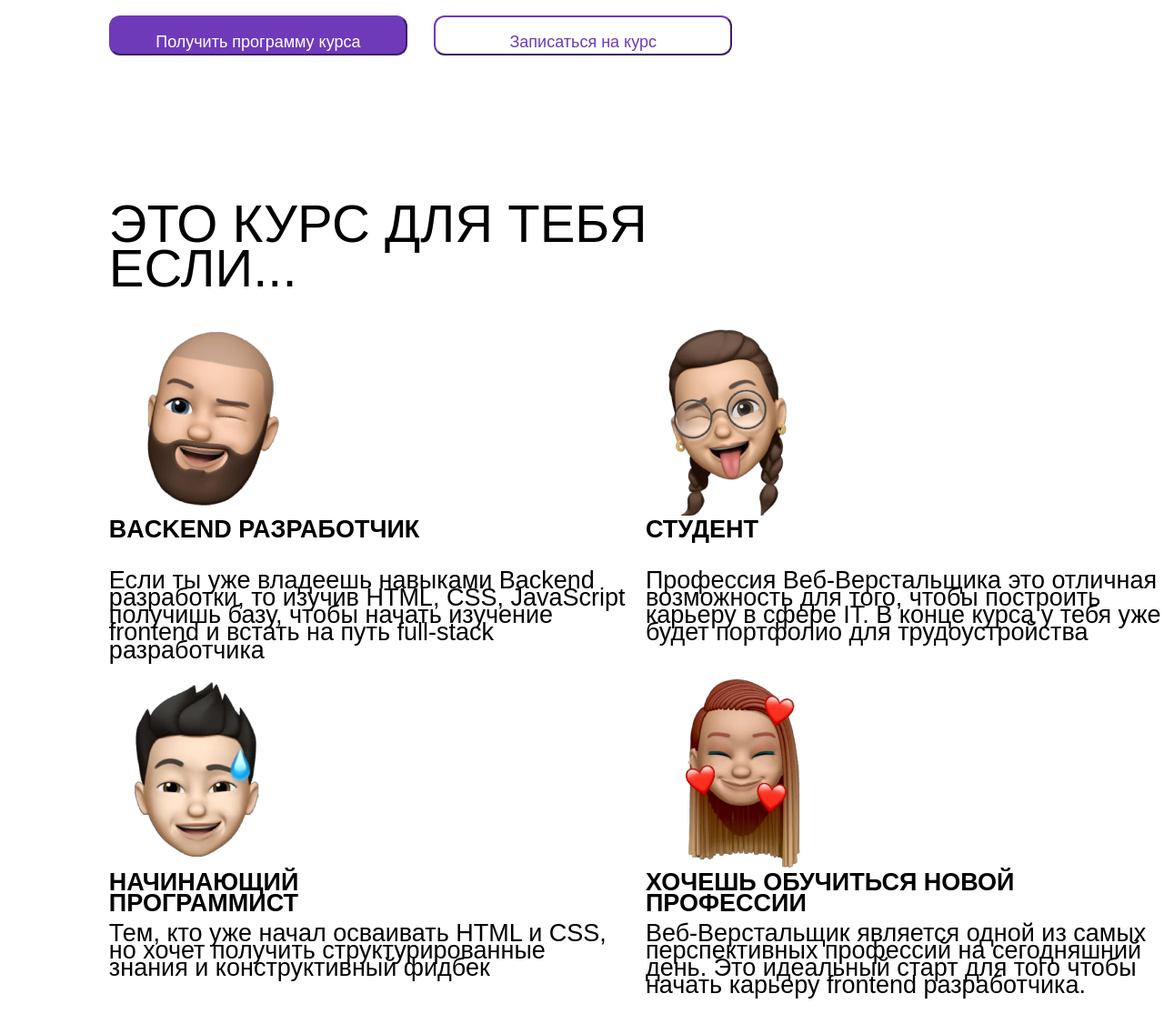
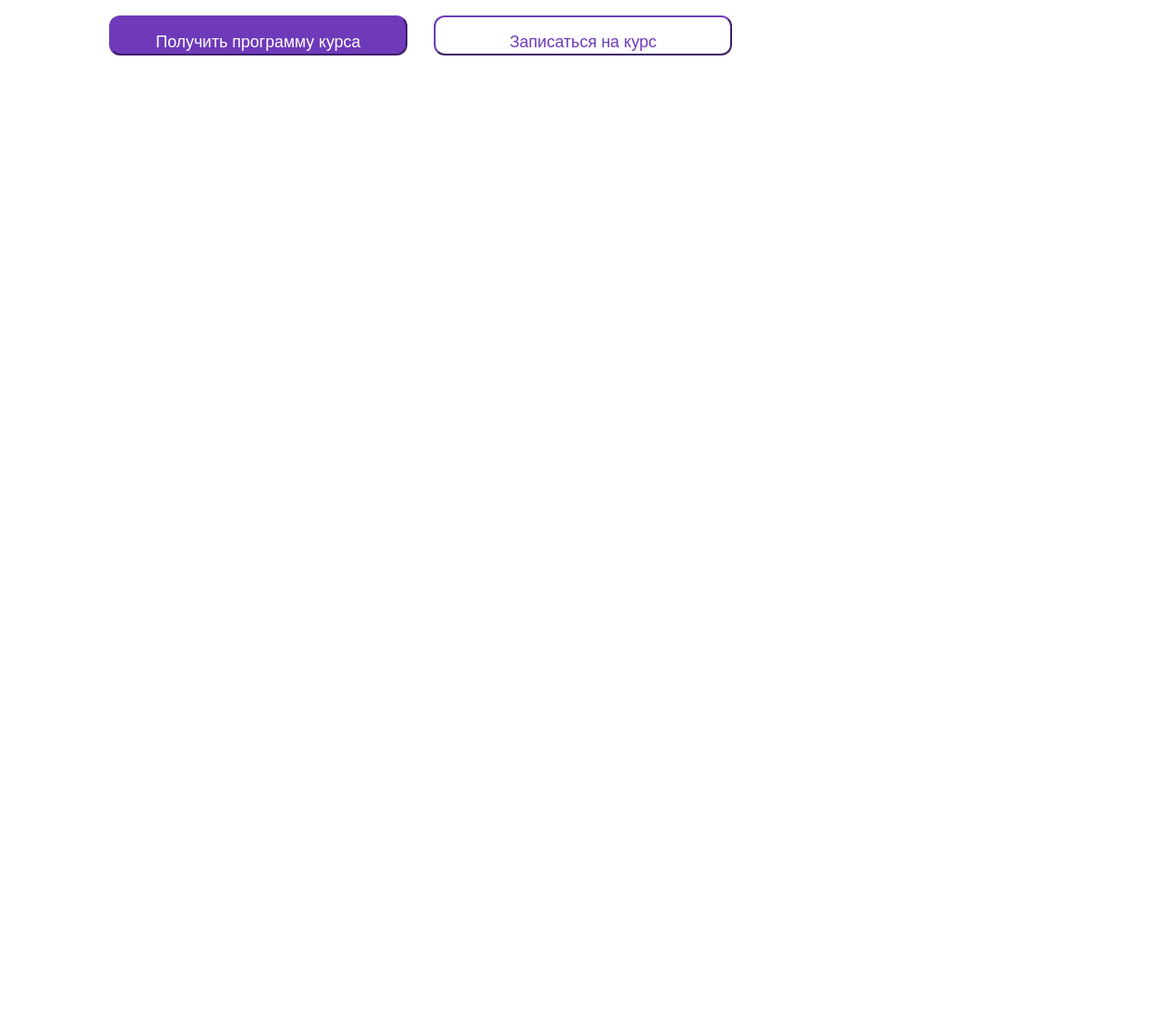
Before and after one commit to Odil-Abduhamidov/Landing2, a plain HTML site: page index.html in a window 1280 px wide. Shown: the part 565-1702 px from the top of the page at 91% size. After the commit the page ends 800 px from the top, so only its background shows below. Drawn offline with Linux system fonts and the light colour scheme; a web font is replaced by a local one.

Commit message:
prettier

```diff
--- a/index.html
+++ b/index.html
@@ -33,46 +33,5 @@
         <button class="sign_up">Записаться на курс</button>
       </div>
     </section>
-
-    <section class="second_wrapper">
-      <h2 class="for_you">ЭТО КУРС ДЛЯ ТЕБЯ ЕСЛИ...</h2>
-      <div class="cards">
-        <card class="infor">
-          <img src="./img/mujic.png" alt="mujic" />
-          <h3>BACKEND РАЗРАБОТЧИК</h3>
-          <p>
-            Если ты уже владеешь навыками Backend разработки, то изучив HTML,
-            CSS, JavaScript получишь базу, чтобы начать изучение frontend и
-            встать на путь full-stack разработчика
-          </p>
-        </card>
-        <card class="infor">
-          <img src="./img/women.png" alt="women" />
-          <h3>СТУДЕНТ</h3>
-          <p>
-            Профессия Веб-Верстальщика это отличная возможность для того, чтобы
-            построить карьеру в сфере IT. В конце курса у тебя уже будет
-            портфолио для трудоустройства
-          </p>
-        </card>
-        <card class="infor">
-          <img src="./img/sigma.png" alt="sigma" />
-          <h3>НАЧИНАЮЩИЙ ПРОГРАММИСТ</h3>
-          <p>
-            Тем, кто уже начал осваивать HTML и CSS, но хочет получить
-            структурированные знания и конструктивный фидбек
-          </p>
-        </card>
-        <card class="infor">
-          <img src="./img/lubov.png" alt="lubov" />
-          <h3>ХОЧЕШЬ ОБУЧИТЬСЯ НОВОЙ ПРОФЕССИИ</h3>
-          <p>
-            Веб-Верстальщик является одной из самых перспективных профессий на
-            сегодняшний день. Это идеальный старт для того чтобы начать карьеру
-            frontend разработчика.
-          </p>
-        </card>
-      </div>
-    </section>
   </body>
 </html>
--- a/style.css
+++ b/style.css
@@ -4,16 +4,20 @@
     box-sizing: border-box;
 
 }
+
 body{
+    font-family: 'TT Hoves' , sans-serif;
     background-image: url("./img/html_css_js.png");
     background-repeat: no-repeat;
     background-position: right 5% bottom 95%;
     background-position: cover;
 }
+
 section {
     padding-left: calc(10.7vw - 17.1px); /* 120px 23px */
     padding-bottom: calc(10.4vw + 26.6px);
 }
+
 .main_wrapper {
     padding-right: calc(6vw - 18.3px);
 }
@@ -21,6 +25,7 @@ section {
     margin-top: calc(-0.3vw + 41.2px);
     width: calc(8.8vw + 181.8px);
 }
+
 .info {
     margin-top: calc(6.3vw + 4.3px);
     display: flex;
@@ -28,12 +33,14 @@ section {
     gap: calc(14.4vw - 23.8px);
     flex-wrap: wrap;
 }
+
 h1 {
     font-family: 'Chava', sans-serif;
     font-size: calc(4.2vw + 26.2px);
     line-height: 110%;
     margin-top: calc(2.9vw + 38.6px);
 }
+
 .main_wrapper p {
     font-family: 'TT Hoves', sans-serif;
     font-size: calc(1vw + 14.2px) ;
@@ -82,50 +89,3 @@ h1 {
 
 
 }
-
-h2 {
-    display: flex;
-    flex-wrap: wrap;
-    font-family: 'TT Hoves' , sans-serif;
-    width: 769px;
-    height: 136px;
-    left: 120px;
-    font-size: 58px;
-    font-weight: 500;
-    line-height: 85%;
-    text-align: left;
-
-}
-
-.cards {
-    display: grid;
-    grid-template-columns: repeat(2, 1fr);
-    grid-template-rows: auto;
-    gap: 20px;
-
-
-}
-
-.second_wrapper img{
-    width: 210px;
-    height: 210px;
-
-}
-
-.second_wrapper h3{
-    width: 420px;
-    height: 38px;
-    font-family: 'TT Hoves' , sans-serif;
-    font-size: 27px;
-    font-weight: 600;
-    line-height: 85%;
-
-}
-
-.second_wrapper p{
-    font-family: 'TT Hoves' , sans-serif;
-    font-size: 27px;
-    line-height: 71%;
-    margin-top: 20px;
-    gap: 20px;
-}
```
